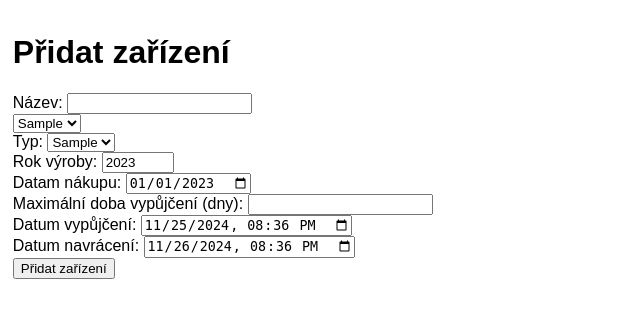
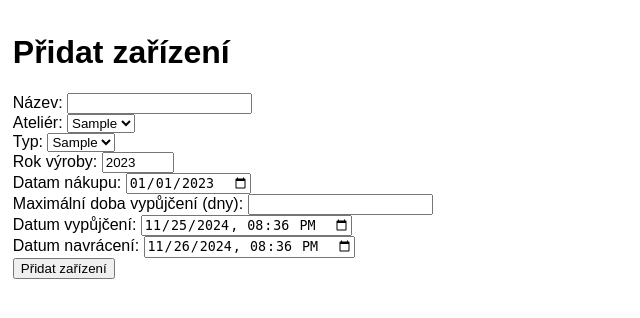
Before and after one commit to petr-plihal/is-for-art-school, a Flask app: page /zarizeni_sprava/zarizeni_pridat in a window 1280 px wide. Shown: the part 46-364 px from the top of the page, without its empty margins (0-640 px from the left). Run offline with Flask 3, Linux system fonts and the light colour scheme; a user stored in the database is signed in; tables that the repository leaves empty hold one stand-in row (values such as "Sample post"); some libraries are stand-ins or nearby versions.

Commit message:
Zapomenuty napis atelier

```diff
--- a/templates/vyucujici/zarizeni_pridat.html
+++ b/templates/vyucujici/zarizeni_pridat.html
@@ -14,6 +14,7 @@
     <form method="POST" action="/zarizeni_sprava/zarizeni_pridat">
         <label for="name">Název:</label>
         <input type="text" id="name" name="name" maxlength="100"><br>
+        <label for="atelier">Ateliér:</label>
         <select name="atelier" id="typ">
             {% for atelier in atelier %}
                 <option value="{{atelier.id}}">{{atelier.nazev}}</option>
```
